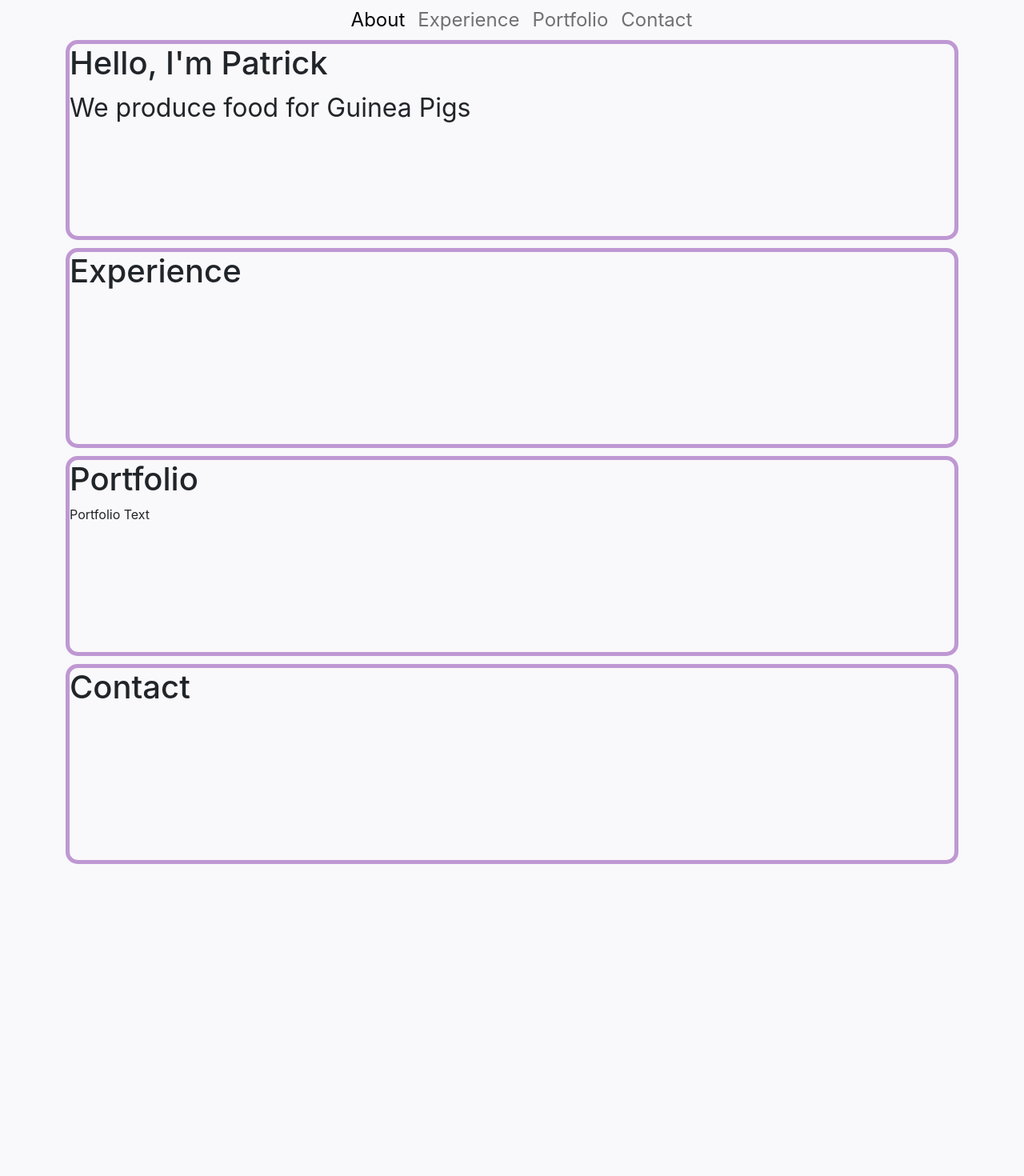
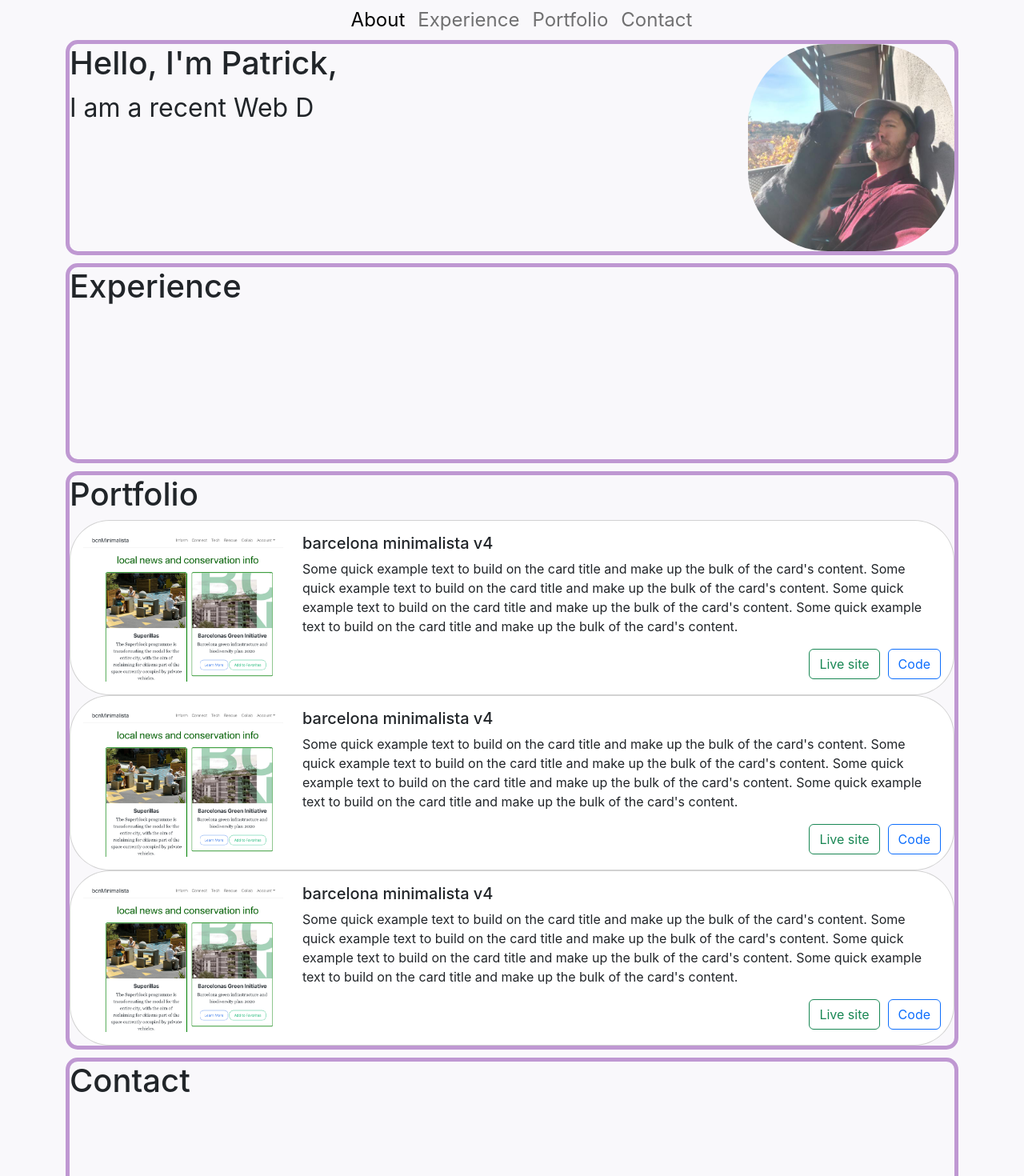
Before and after one commit to misterplain/portfolio, a React (Create React App) app in the folder frontend/: page / in a window 1280 px wide. Shown: the top 1470 px of the page at 80% size. Before the commit the page ends 1090 px from the top, so only its background shows below. Built offline with nearby package versions, Linux system fonts and the light colour scheme.

Commit message:
about me section and photo

```diff
--- a/frontend/src/components/AboutMe.js
+++ b/frontend/src/components/AboutMe.js
@@ -1,57 +1,43 @@
-import React, {useState} from "react";
-import { Row, Col, Container } from "react-bootstrap";
-import { TypeAnimation } from 'react-type-animation';
+import React, { useState } from "react";
+import { Row, Col, Container, Card } from "react-bootstrap";
+import { TypeAnimation } from "react-type-animation";
 
 const AboutMe = () => {
-  const [typingStatus, setTypingStatus] = useState('Initializing');
+  const [typingStatus, setTypingStatus] = useState("Initializing");
   return (
     <div
       className='component-container'
       id='about'
       style={{ marginTop: "50px" }}
     >
-      <h1>Hello, I'm Patrick</h1>
+      <Row>
+        <Col xs={12} md={9}>
+          <h1>Hello, I'm Patrick,</h1>
           <TypeAnimation
             // Same String at the start will only be typed once, initially
             sequence={[
-    'We produce food for Mice',
+              "I am from the US, based in Barcelona, Spain.",
               1000,
-    'We produce food for Hamsters',
+              "I am a recent Web Dev Bootcamp graduate.",
               1000,
-    'We produce food for Guinea Pigs',
+              "I am seeking a junior developer or internship position.",
               1000,
-    'We produce food for Chinchillas',
+              "I am eager to learn and grow as a developer.",
               1000,
             ]}
             speed={50} // Custom Speed from 1-99 - Default Speed: 40
-    style={{ fontSize: '2em' }}
-    wrapper="span" // Animation will be rendered as a <span>
+            style={{ fontSize: "2em" }}
+            wrapper='span' // Animation will be rendered as a <span>
             repeat={Infinity} // Repeat this Animation Sequence infinitely
           />
-
-<TypeAnimation
-sequence={[
-      1500,
-      () => {
-        setTypingStatus('Typing...');
-      },
-      'Use callback-functions to trigger events',
-      () => {
-       setTypingStatus('Done Typing');
-      },
-      1000,
-      () => {
-        setTypingStatus('Deleting...');
-      },
-      '',
-      () => {
-        setTypingStatus('Done Deleting');
-      },
-     ]}
-    speed={70}
-    wrapper="div"
-    repeat={Infinity}
+        </Col>
+        <Col xs={12} md={3}>
+          <Card.Img
+            src='/assets/images/me.jpg'
+            style={{ marginRight: "10px", borderRadius: "100px" }}
           />
+        </Col>
+      </Row>
     </div>
   );
 };
--- a/frontend/src/components/Experience.js
+++ b/frontend/src/components/Experience.js
@@ -1,14 +1,13 @@
 import React from "react";
-import { Row, Col, Container } from "react-bootstrap";
+import { Row, Col, Container, Card, Button } from "react-bootstrap";
 
 const Experience = () => {
   return (
+    <div className='component-container' id='experience'>
+      <h1>Experience</h1>
 
 
-          <div className='component-container' id='experience'>
-            <h1>Experience</h1>
-          </div>
-
+    </div>
   );
 };
 
--- a/frontend/src/components/Portfolio.js
+++ b/frontend/src/components/Portfolio.js
@@ -1,11 +1,107 @@
 import React from "react";
+import { Row, Col, Container, Card, Button } from "react-bootstrap";
 
 
 const Portfolio = () => {
     return (
       <div className="component-container" id="portfolio">
         <h1>Portfolio</h1>
-        <p>Portfolio Text</p>
+        <Card style={{ width: "100%", borderRadius: "50px" }}>
+        <Card.Body>
+          <Row className='justify-content-center'>
+            <Col xs={12} md={3} className='text-center'>
+              <Card.Img src='/assets/images/bcnMin.png' />
+            </Col>
+            <Col md={9}>
+              <Card.Title>barcelona minimalista v4</Card.Title>
+              <Card.Text>
+                Some quick example text to build on the card title and make up
+                the bulk of the card's content. Some quick example text to build
+                on the card title and make up the bulk of the card's content.
+                Some quick example text to build on the card title and make up
+                the bulk of the card's content. Some quick example text to build
+                on the card title and make up the bulk of the card's content.
+              </Card.Text>
+              <div
+                className='button-container'
+                style={{ display: "flex", justifyContent: "flex-end" }}
+              >
+                <Button variant='outline-success'>Live site</Button>
+                <Button
+                  variant='outline-primary'
+                  style={{ marginLeft: "10px" }}
+                >
+                  Code
+                </Button>
+              </div>
+            </Col>
+          </Row>
+        </Card.Body>
+      </Card>
+      <Card style={{ width: "100%", borderRadius: "50px" }}>
+        <Card.Body>
+          <Row className='justify-content-center'>
+            <Col xs={12} md={3} className='text-center'>
+              <Card.Img src='/assets/images/bcnMin.png' />
+            </Col>
+            <Col md={9}>
+              <Card.Title>barcelona minimalista v4</Card.Title>
+              <Card.Text>
+                Some quick example text to build on the card title and make up
+                the bulk of the card's content. Some quick example text to build
+                on the card title and make up the bulk of the card's content.
+                Some quick example text to build on the card title and make up
+                the bulk of the card's content. Some quick example text to build
+                on the card title and make up the bulk of the card's content.
+              </Card.Text>
+              <div
+                className='button-container'
+                style={{ display: "flex", justifyContent: "flex-end" }}
+              >
+                <Button variant='outline-success'>Live site</Button>
+                <Button
+                  variant='outline-primary'
+                  style={{ marginLeft: "10px" }}
+                >
+                  Code
+                </Button>
+              </div>
+            </Col>
+          </Row>
+        </Card.Body>
+      </Card>
+      <Card style={{ width: "100%", borderRadius: "50px" }}>
+        <Card.Body>
+          <Row className='justify-content-center'>
+            <Col xs={12} md={3} className='text-center'>
+              <Card.Img src='/assets/images/bcnMin.png' />
+            </Col>
+            <Col md={9}>
+              <Card.Title>barcelona minimalista v4</Card.Title>
+              <Card.Text>
+                Some quick example text to build on the card title and make up
+                the bulk of the card's content. Some quick example text to build
+                on the card title and make up the bulk of the card's content.
+                Some quick example text to build on the card title and make up
+                the bulk of the card's content. Some quick example text to build
+                on the card title and make up the bulk of the card's content.
+              </Card.Text>
+              <div
+                className='button-container'
+                style={{ display: "flex", justifyContent: "flex-end" }}
+              >
+                <Button variant='outline-success'>Live site</Button>
+                <Button
+                  variant='outline-primary'
+                  style={{ marginLeft: "10px" }}
+                >
+                  Code
+                </Button>
+              </div>
+            </Col>
+          </Row>
+        </Card.Body>
+      </Card>
       </div>
     );
   };
--- a/frontend/src/index.css
+++ b/frontend/src/index.css
@@ -35,6 +35,7 @@ code {
 .component-container {
   margin: 0;
   padding: 0;
+  width: 100%;
   min-height: 250px;
   border: 5px solid rgba(99, 4, 146, 0.391);
   border-radius: 15px;
```
Also changed, not shown: frontend/public/assets/images/bcnMin.png (added), frontend/public/assets/images/me.jpg (added). Lines whose indentation alone changed are shown as unchanged.
